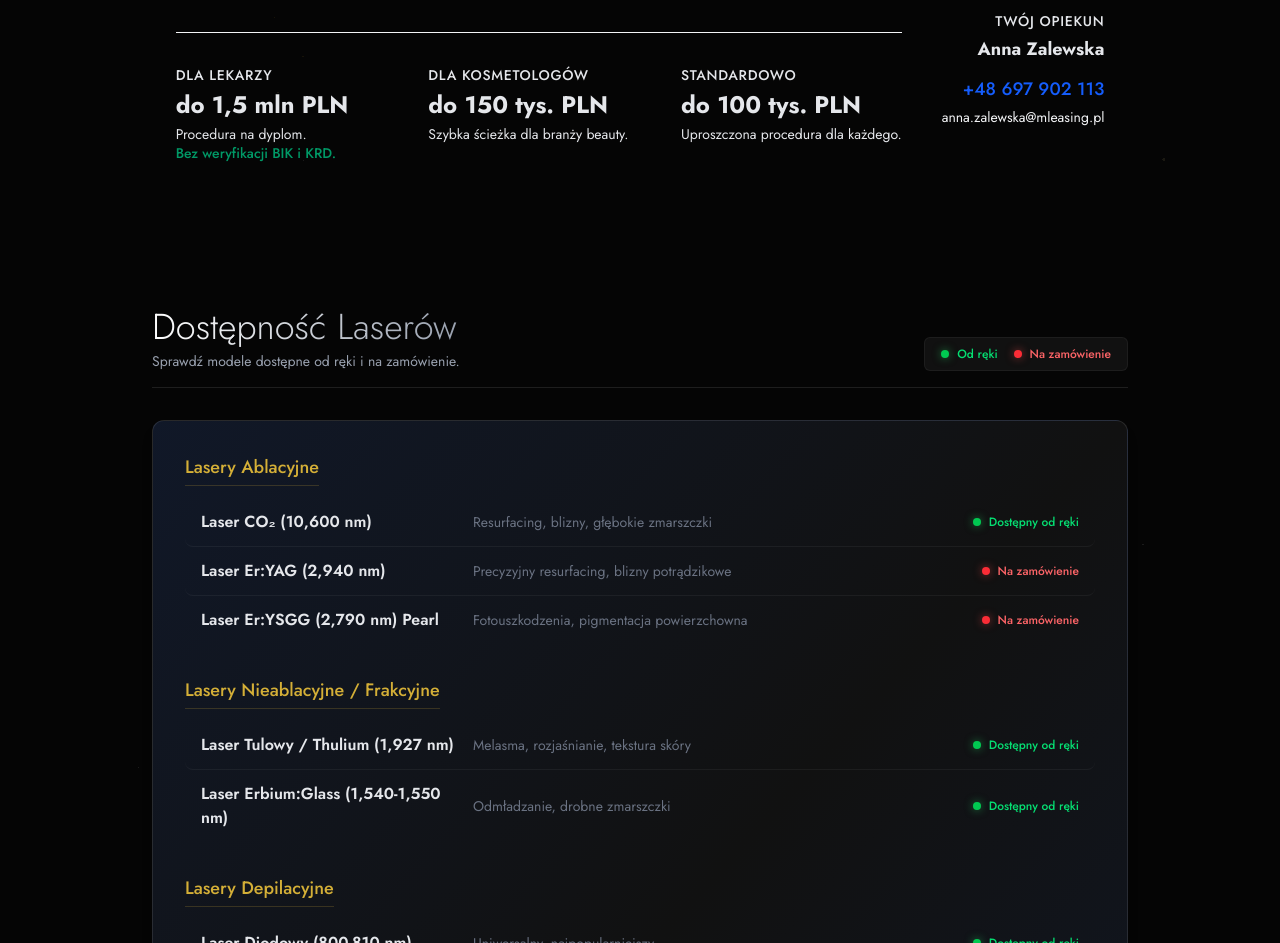
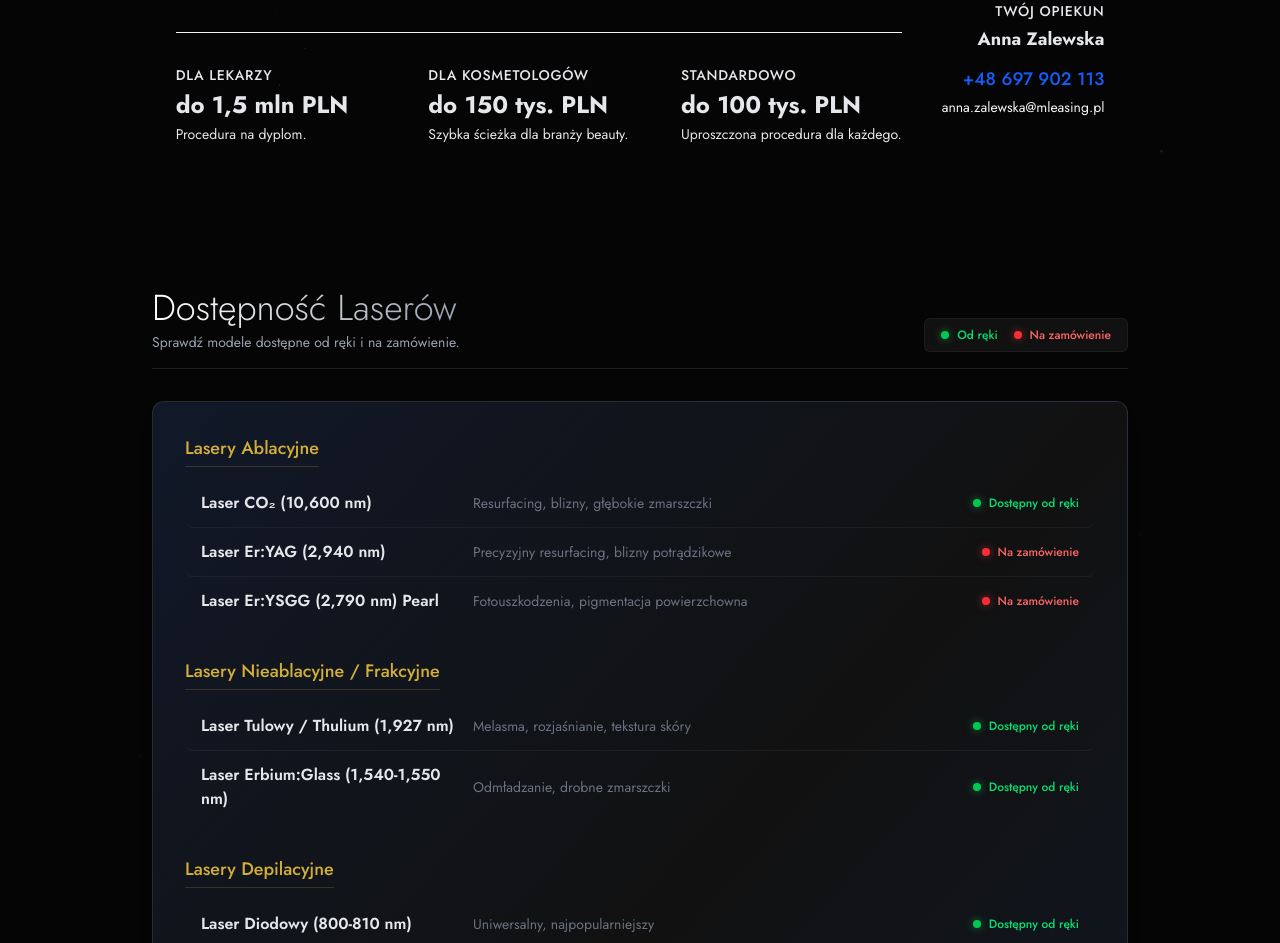
Before and after one commit to norbikam/GUS, a Next.js app: page / in a window 1280 px wide. Shown: the part 2417-3360 px from the top of the page. Built offline with nearby package versions, Linux system fonts and the light colour scheme; no server answers; the database is empty.

Commit message:
Update FinancingPartner.tsx

```diff
--- a/app/components/FinancingPartner.tsx
+++ b/app/components/FinancingPartner.tsx
@@ -29,8 +29,7 @@ const FinancingPartner = () => {
               <p className="text-sm  font-medium uppercase tracking-wider mb-1">Dla Lekarzy</p>
               <p className="text-2xl font-bold  mb-1">do 1,5 mln PLN</p>
               <p className="text-sm leading-snug">
-                Procedura na dyplom. <br/>
-                <span className="text-emerald-600 font-medium">Bez weryfikacji BIK i KRD.</span>
+                Procedura na dyplom.
               </p>
             </div>
 
```
